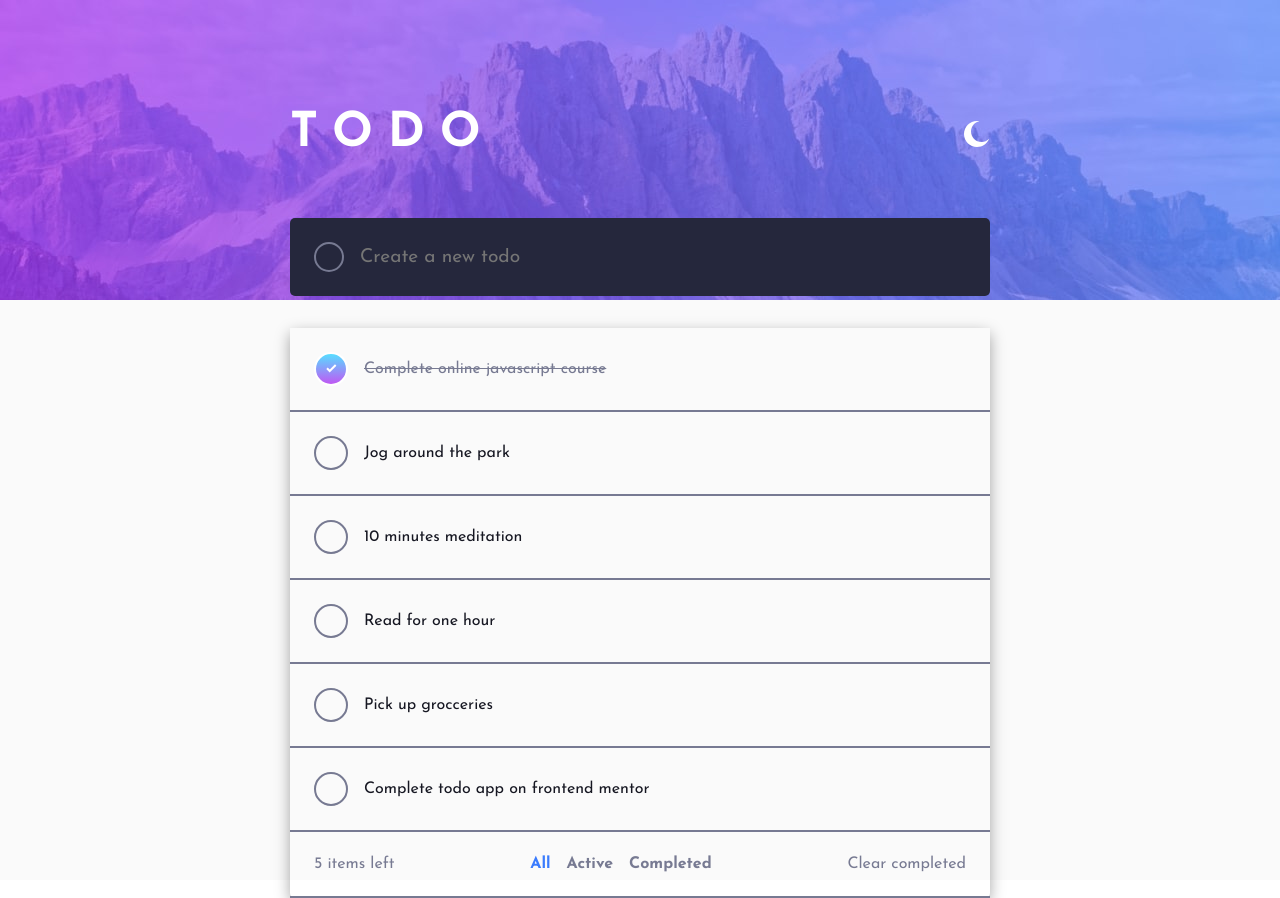
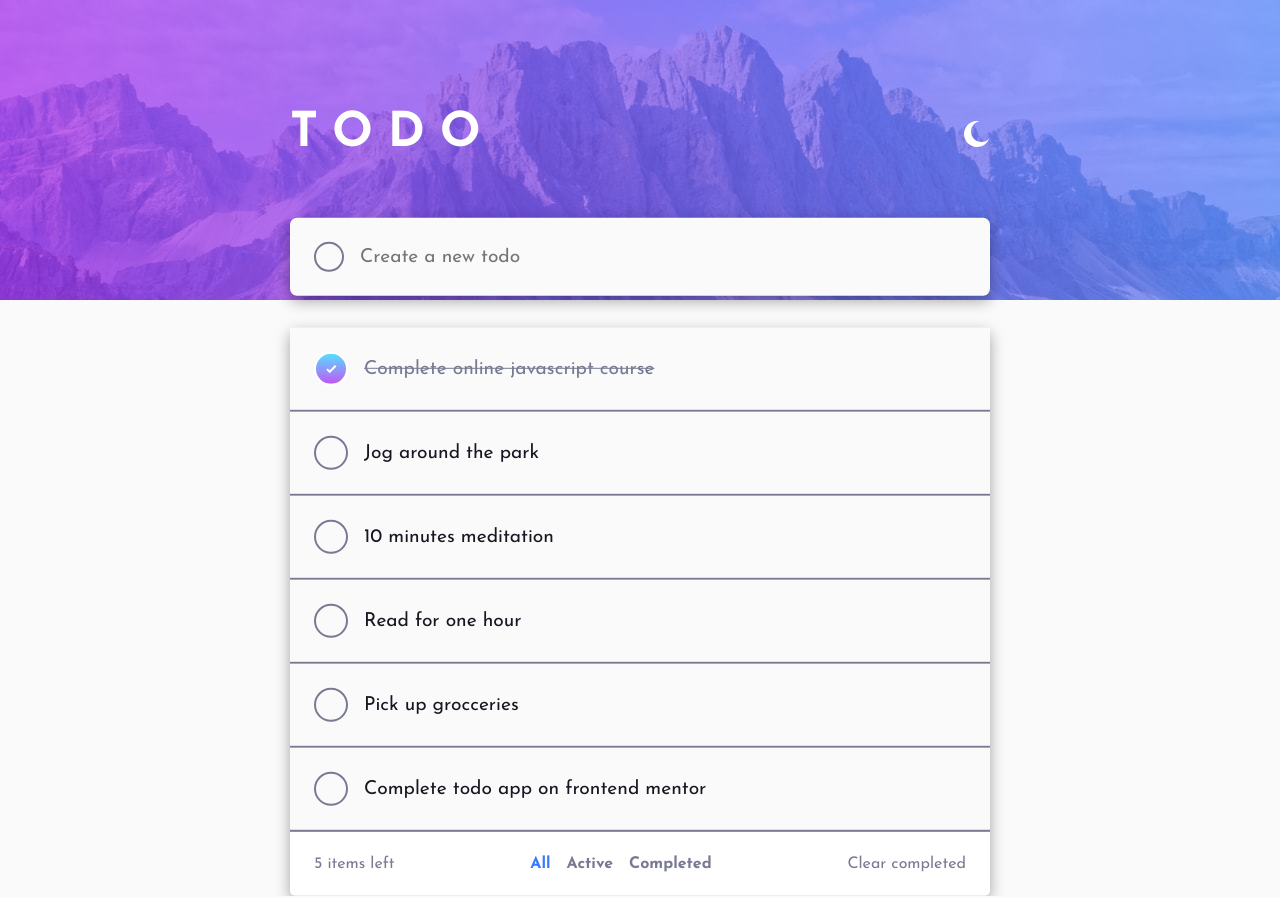
Before and after one commit to arashesmailian/step3, a React (Vite) app: page / in a window 1280 px wide. Built offline with nearby package versions, Linux system fonts and the light colour scheme.

Commit message:
style bugs fixed

```diff
--- a/src/App.css
+++ b/src/App.css
@@ -66,7 +66,6 @@ header{
 }
 
 .todos-container{
-  color: white;
   max-width: 700px;
   width: 100%;
   display: flex;
@@ -87,7 +86,11 @@ header{
   gap: 1rem;
   background-color: var(--Very-Dark-Desaturated-Blue);
   padding: 1.5rem;
-  border-radius: 5px;
+  border-radius: 7px;
+}
+.App[theme = 'light'] .todo-input{
+  background-color: var(--Very-Light-Gray);
+  box-shadow: rgba(0, 0, 0, 0.35) 0px 5px 15px;
 }
 
 .todo-input input{
@@ -98,6 +101,9 @@ header{
   color: white;
   display: flex;
   align-items: center;
+}
+.App[theme = 'light'] .todo-input input{
+  color: black;
 }
 .todo-input input:focus{
   outline: none;
@@ -112,16 +118,19 @@ header{
 }
 
 .todo-list{
-  border: none;
+  position: relative;
+  background-color: var(--Very-Dark-Desaturated-Blue);
+  display: flex;
+  flex-direction: column;
   border-radius: 5px;
 }
 
 .App[theme = 'light'] .todo-list{
   box-shadow: rgba(0, 0, 0, 0.35) 0 5px 15px;
+  background-color: white;
 }
 
 .App[theme = 'dark'] .todo-item{
-  background-color: var(--Very-Dark-Blue);
   color: var(--Light-Grayish-Blue);
 }
 .App[theme = 'light'] .todo-item{
@@ -135,6 +144,7 @@ header{
   justify-content: start;
   gap: 1rem;
   border-bottom: 2px solid var(--Dark-Grayish-Blue);
+  font-size: 1.2rem;
   cursor: pointer;
 }
 .todo-item>p{
@@ -188,7 +198,6 @@ header{
   align-items: center;
   justify-content: space-between;
   gap: 1rem;
-  border-bottom: 2px solid var(--Dark-Grayish-Blue);
   color: var(--Dark-Grayish-Blue);
 }
 .footer p{
--- a/src/App.jsx
+++ b/src/App.jsx
@@ -5,6 +5,8 @@ import TodoHeader from "./components/TodoHeader";
 
 function App() {
   const [theme, setTheme] = useState("light");
+  document.querySelector("html").style.backgroundColor =
+    theme === "light" ? "hsl(0, 0%, 98%)" : "hsl(235, 21%, 11%)";
   return (
     <>
       <div className="App" theme={theme}>
--- a/src/components/TodoList.jsx
+++ b/src/components/TodoList.jsx
@@ -65,11 +65,11 @@ const TodoList = () => {
               );
             })
           : ""}
+      </ul>
       <div>
         <li className="footer">
           <p>
-              {todos.filter((todo) => todo.completed == false).length} items
-              left
+            {todos.filter((todo) => todo.completed == false).length} items left
           </p>
           <div className="footer-conditions" ref={conditionList}>
             <p status="true" onClick={(e) => conditionsClickHandler(e)}>
@@ -85,7 +85,6 @@ const TodoList = () => {
           <p onClick={() => setCondition("Active")}>Clear completed</p>
         </li>
       </div>
-      </ul>
     </div>
   );
 };
```
Lines whose indentation alone changed are shown as unchanged.
